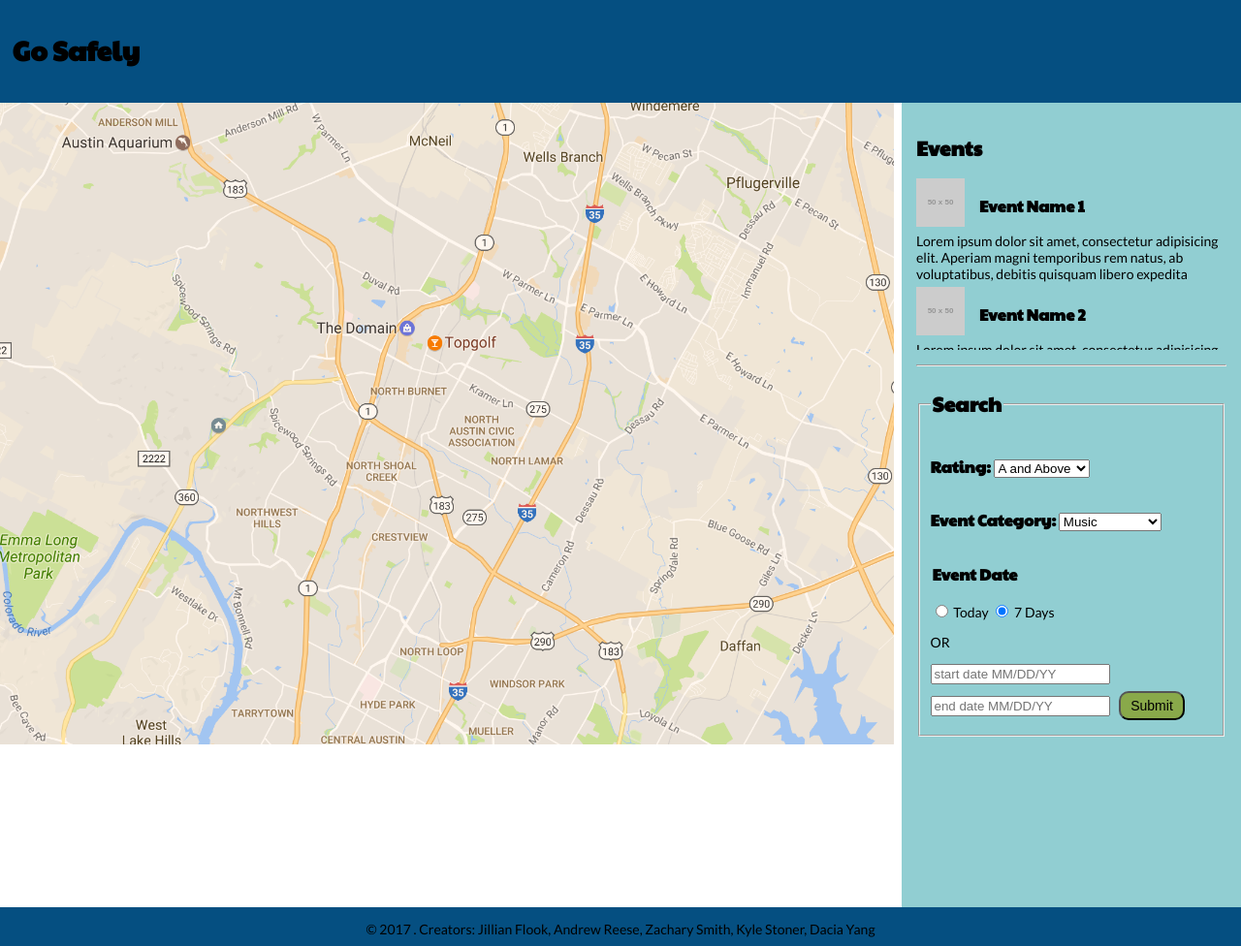
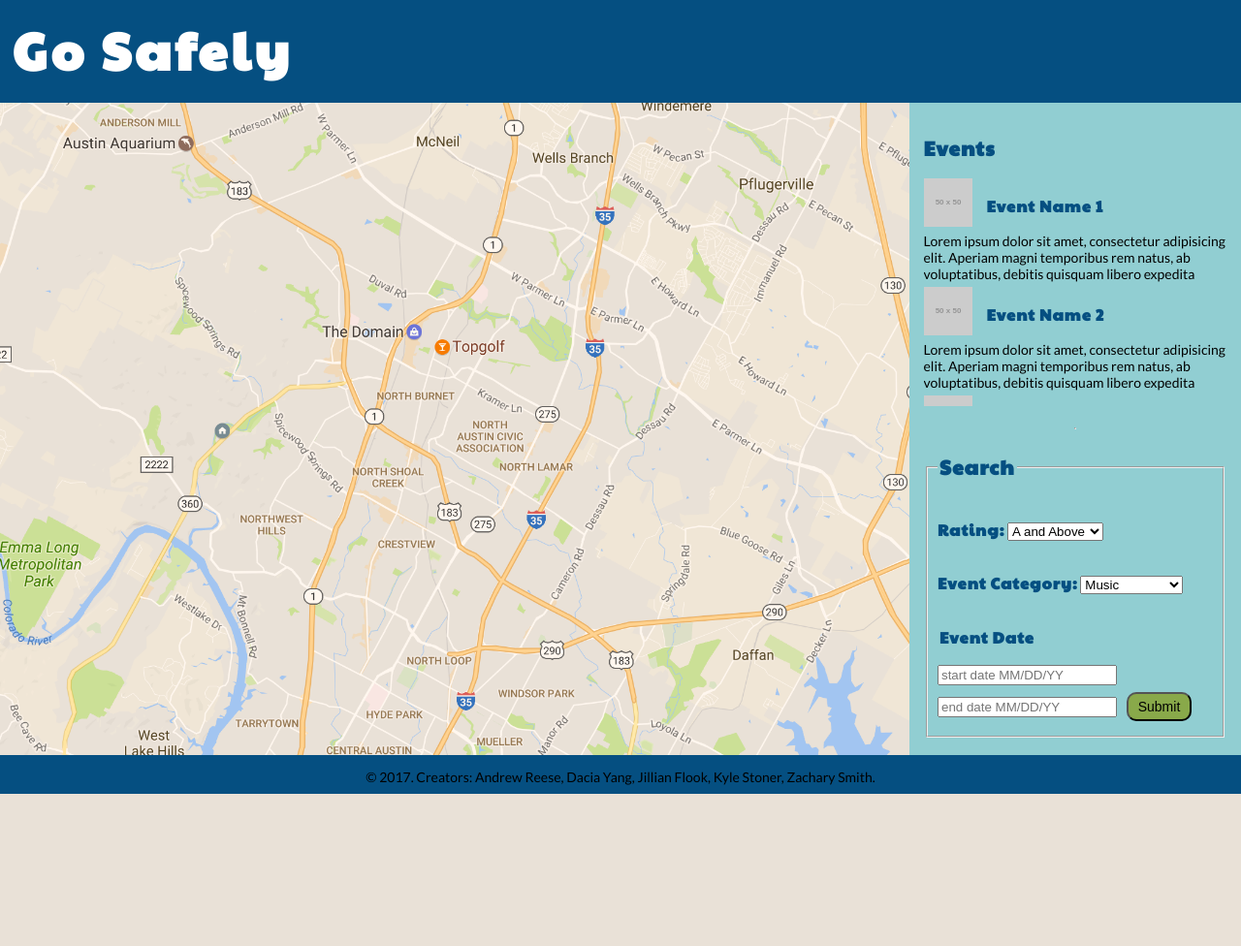
Before and after one commit to Kyleds63/MainProject1, a PHP site: page / in a window 1280 px wide. Shown: the whole page at 97% size. After the commit the page ends 819 px from the top, so only its background shows below. Run offline with PHP 8.4, Linux system fonts and the light colour scheme; grey boxes labelled with a size stand in for pictures from a placeholder-image service; some libraries are stand-ins or nearby versions.

Commit message:
desktop format

```diff
--- a/assets/css/style.css
+++ b/assets/css/style.css
@@ -7,6 +7,8 @@ body{
 
 h1, h2, h3{
 	font-family: 'Paytone One', sans-serif;
+	letter-spacing: 1px;
+	color: #054F81;
 }
 
 /* --------- header section styling  ------------- */
@@ -16,11 +18,22 @@ header{
 	padding: 1%;
 }
 
+h1{
+	letter-spacing: 4px;
+	color: #fff;
+	font-size: 54px;
+	margin: 0px;
+}
+
 
 
 /* --------- main section styling  --------------------------------------------------- */
 main {
-	width: 72%;
+	height: 100%;
+}
+
+#mapArea{
+	background-color: #FBC957;
 }
 
 #mapHolder{
@@ -28,11 +41,11 @@ main {
 }
 
 
+
 /* --------- right section styling  ------------- */
 
 aside {
 	width: 25%;
-	height: 100vh;
 	background-color: #91CED2;
 	padding: 15px;
 	overflow: scroll;
@@ -41,13 +54,12 @@ aside {
 /*outer most events section container */
 .events{
 	margin-bottom: 15px;
-	height: 30%;
-	max-height:500px;
+	height:298px; /* i dont like setting the pixels bc of diff screen sizes */
 	overflow: scroll; /* I dont like the scroll bc it hides the event header */
 }
 
 #addEvent{
-	overflow: scroll;
+	/*overflow: scroll;*/
 }
 
 /*image rating for the event*/
@@ -110,7 +122,19 @@ header {
 }
 
 /* ---------- Flex main  ---------------*/
+main {
+	display: flex;
+	flex-wrap: wrap;
+	justify-content: space-between;
+	align-content: center;
 
+}
+
+#mapArea {
+	display: flex;
+	flex: 3;
+	align-items: center;
+}
 
 /* ---------- Flex aside  ---------------*/
 .addEvent{
@@ -120,6 +144,12 @@ header {
 .ratedEvent {
 	display: flex;
 	flex-wrap: wrap;
+}
+
+#navArea {
+	flex: 1; /* this is to keep the nav the same height as the map despite the scroll events */
+	display: flex;
+	flex-direction: column;
 }
 
 
--- a/index.html
+++ b/index.html
@@ -11,13 +11,14 @@
 		<h1>Go Safely</h1>
 	</header>
 
+	<main>
 		<!-- map area -->
-	<main>
+		<div id="mapArea">
 			<img src="assets/images/mapHolder.png" id="mapHolder">
-	</main>
+		</div>
 
 		<!-- Right column -->
-	<aside>
+		<aside id="navArea">
 			<section class="events">
 				<h2>Events</h2>
 				<section id="addEvent">
@@ -71,9 +72,6 @@
 		                       <option value="All">All</option>
 		                   </select>
 						<legend> <h3 class="formHeader">Event Date</h3> </legend> <!-- radio button may be bad UI with the textbox date -->
-						<input type="radio" name="dateRadio" value="today"> Today
-						<input type="radio" name="dateRadio" value="week" checked> 7 Days<br>
-						<p>OR</p>
 							<input type="text" name="startDate" placeholder="start date MM/DD/YY">
 							<input type="text" name="endDate" placeholder="end date MM/DD/YY">
 						<input type="submit" value="Submit" id="submitBtn"> <!-- only change events displayed on search, not auto -->
@@ -81,10 +79,10 @@
 				</form>
 			</section>
 		</aside>
-
+	</main>
 	<!-- footer -->
 	<footer>
-		<p>&copy; 2017 . Creators: Jillian Flook, Andrew Reese, Zachary Smith, Kyle Stoner, Dacia Yang </p>
+		<p>&copy; 2017. Creators: Andrew Reese, Dacia Yang, Jillian Flook, Kyle Stoner, Zachary Smith.  </p>
 	</footer>
 
 
```
Lines whose indentation alone changed are shown as unchanged.
